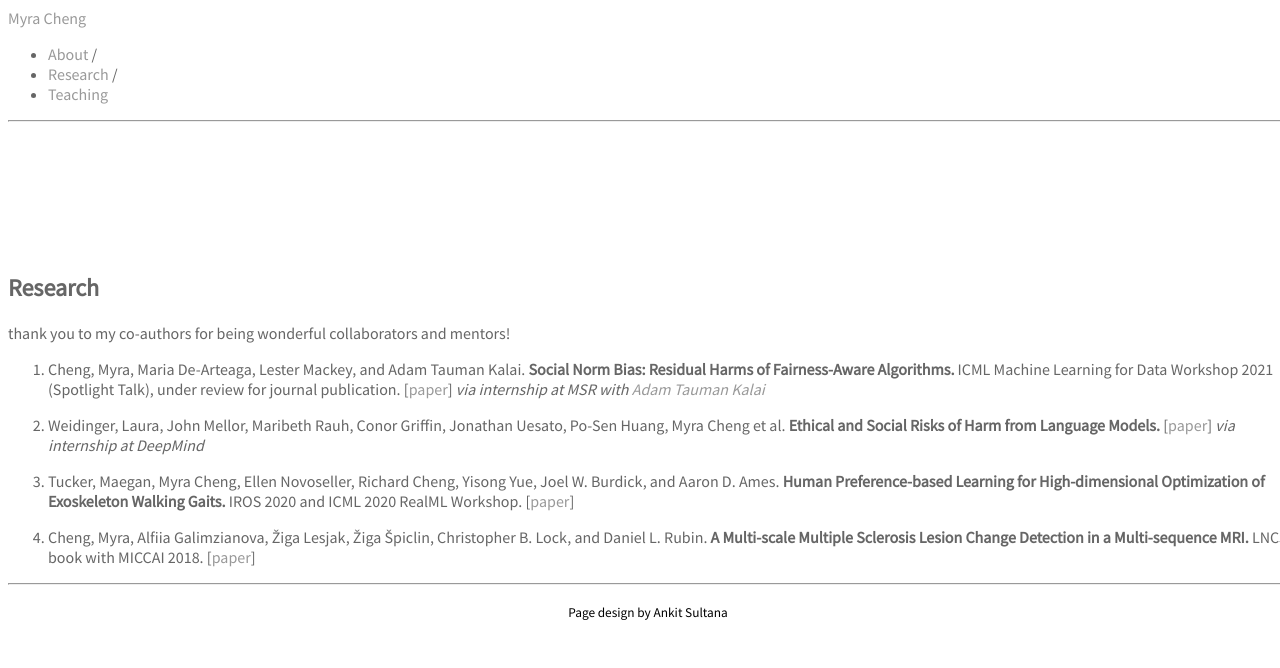
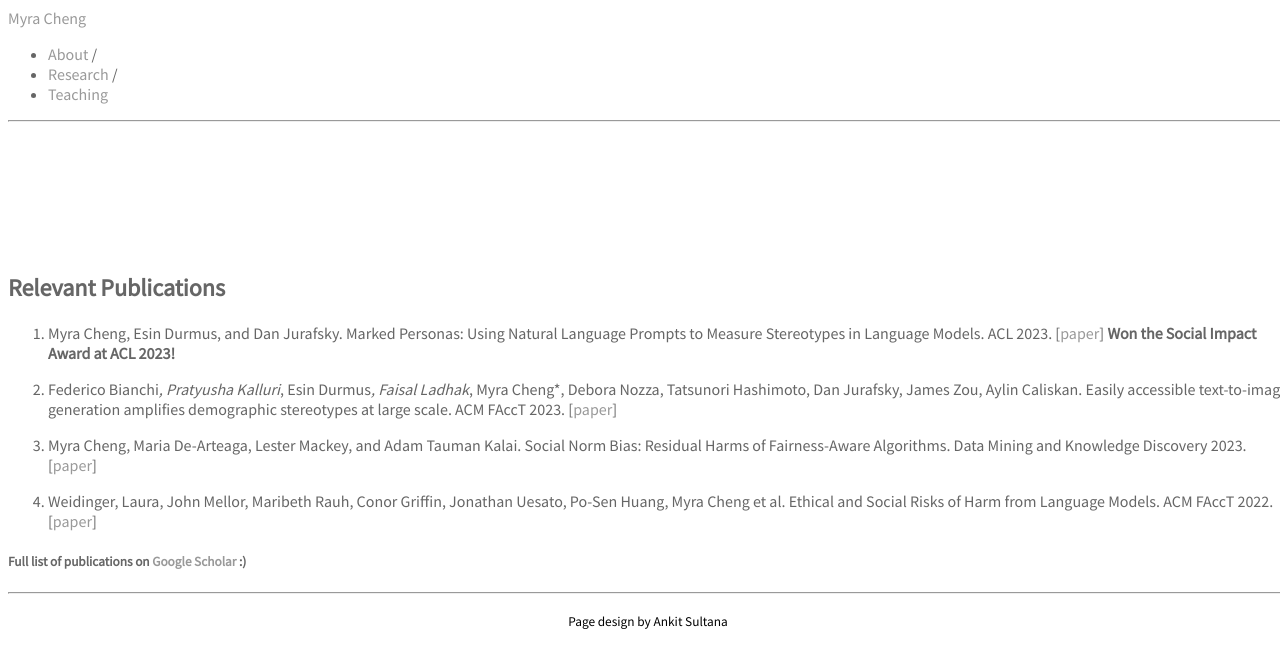
Before and after one commit to myracheng/myracheng.github.io, a Jekyll site: the page built from research.md, in a window 1280 px wide. Shown: the top 668 px of the page. Built offline with Jekyll 4.4.1, drawn with Linux system fonts in a browser that asks for light colours; some web fonts are replaced; our own code applies the rules of GitHub Pages for plain Markdown files.

Commit message:
Update research.md

```diff
--- a/research.md
+++ b/research.md
@@ -1,14 +1,14 @@
-## Research
+## Relevant Publications
 
-thank you to my co-authors for being wonderful collaborators and mentors!
+1. Myra Cheng, Esin Durmus, and Dan Jurafsky. Marked Personas: Using Natural Language Prompts to Measure Stereotypes in Language Models. ACL 2023.
+[[paper](https://arxiv.org/pdf/2108.11056.pdf)]
+**Won the Social Impact Award at ACL 2023!**
 
-1. Cheng, Myra, Maria De-Arteaga, Lester Mackey, and Adam Tauman Kalai. **Social Norm Bias: Residual Harms of Fairness-Aware Algorithms.** ICML Machine Learning for Data Workshop 2021 (Spotlight Talk), under review for journal publication.
+2. Federico Bianchi*, Pratyusha Kalluri*, Esin Durmus*, Faisal Ladhak*, Myra Cheng*, Debora Nozza, Tatsunori Hashimoto, Dan Jurafsky, James Zou, Aylin Caliskan. Easily accessible text-to-image generation amplifies demographic stereotypes at large scale. ACM FAccT 2023. [[paper](https://arxiv.org/pdf/2211.03759.pdf?trk=public_post_comment-text)]
+
+3. Myra Cheng, Maria De-Arteaga, Lester Mackey, and Adam Tauman Kalai. Social Norm Bias: Residual Harms of Fairness-Aware Algorithms. Data Mining and Knowledge Discovery 2023.
 [[paper](https://arxiv.org/pdf/2108.11056.pdf)]
-_via internship at MSR with <a href="https://www.microsoft.com/en-us/research/people/adum/">Adam Tauman Kalai</a>_
 
-2. Weidinger, Laura, John Mellor, Maribeth Rauh, Conor Griffin, Jonathan Uesato, Po-Sen Huang, Myra Cheng et al. **Ethical and Social Risks of Harm from Language Models.** [[paper](https://dpmd.ai/llm-ethics)] _via internship at DeepMind_
+4. Weidinger, Laura, John Mellor, Maribeth Rauh, Conor Griffin, Jonathan Uesato, Po-Sen Huang, Myra Cheng et al. Ethical and Social Risks of Harm from Language Models. ACM FAccT 2022. [[paper](https://dpmd.ai/llm-ethics)]
 
-3. Tucker, Maegan, Myra Cheng, Ellen Novoseller, Richard Cheng, Yisong Yue, Joel W. Burdick, and Aaron D. Ames. **Human Preference-based Learning for High-dimensional Optimization of Exoskeleton Walking Gaits.** IROS 2020 and ICML 2020 RealML Workshop.
-[[paper](https://arxiv.org/pdf/2003.06495.pdf)]
-
-4. Cheng, Myra, Alfiia Galimzianova, Žiga Lesjak, Žiga Špiclin, Christopher B. Lock, and Daniel L. Rubin. **A Multi-scale Multiple Sclerosis Lesion Change Detection in a Multi-sequence MRI.** LNCS book with MICCAI 2018. [[paper](https://web.stanford.edu/group/rubinlab/pubs/Cheng-2018-AMulti-scaleMultipleSclerosis.pdf)]
+##### Full list of publications on [Google Scholar](https://scholar.google.com/citations?user=gaslQl8AAAAJ&hl=en) :)
```
